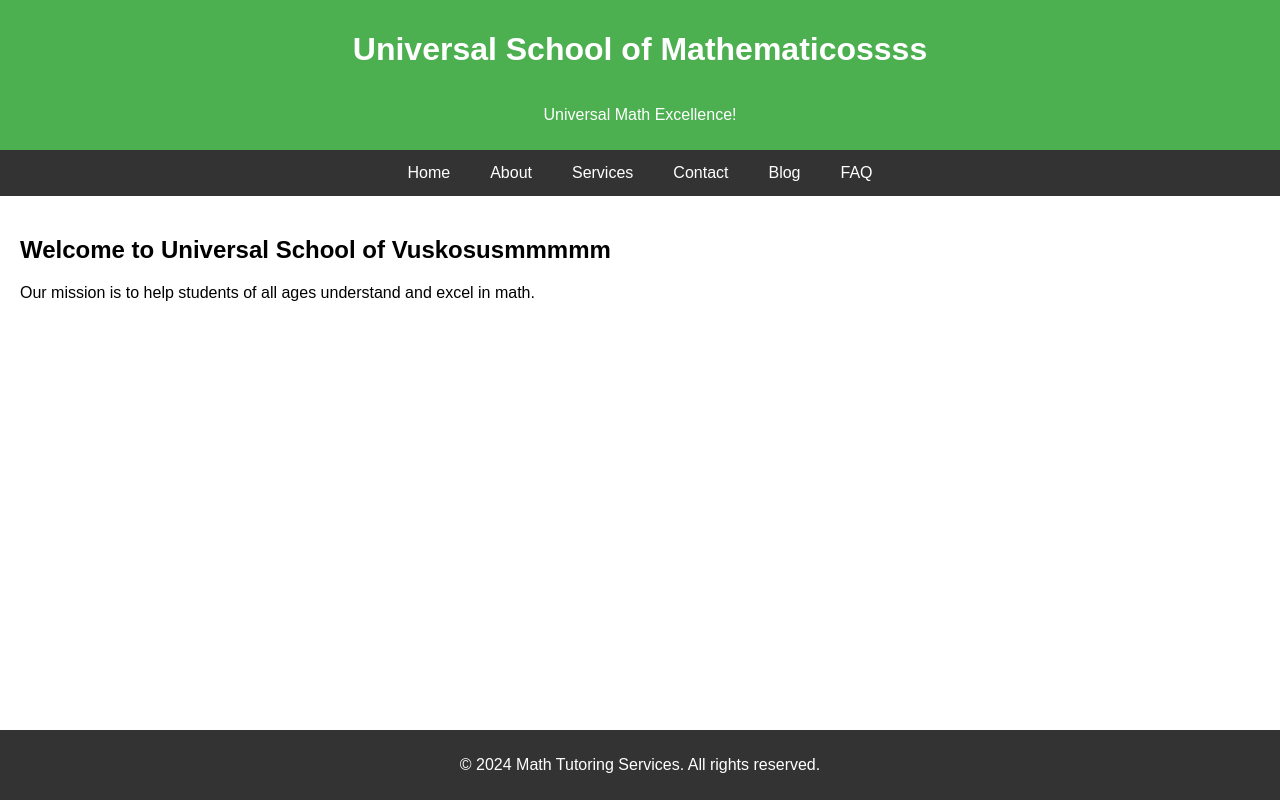
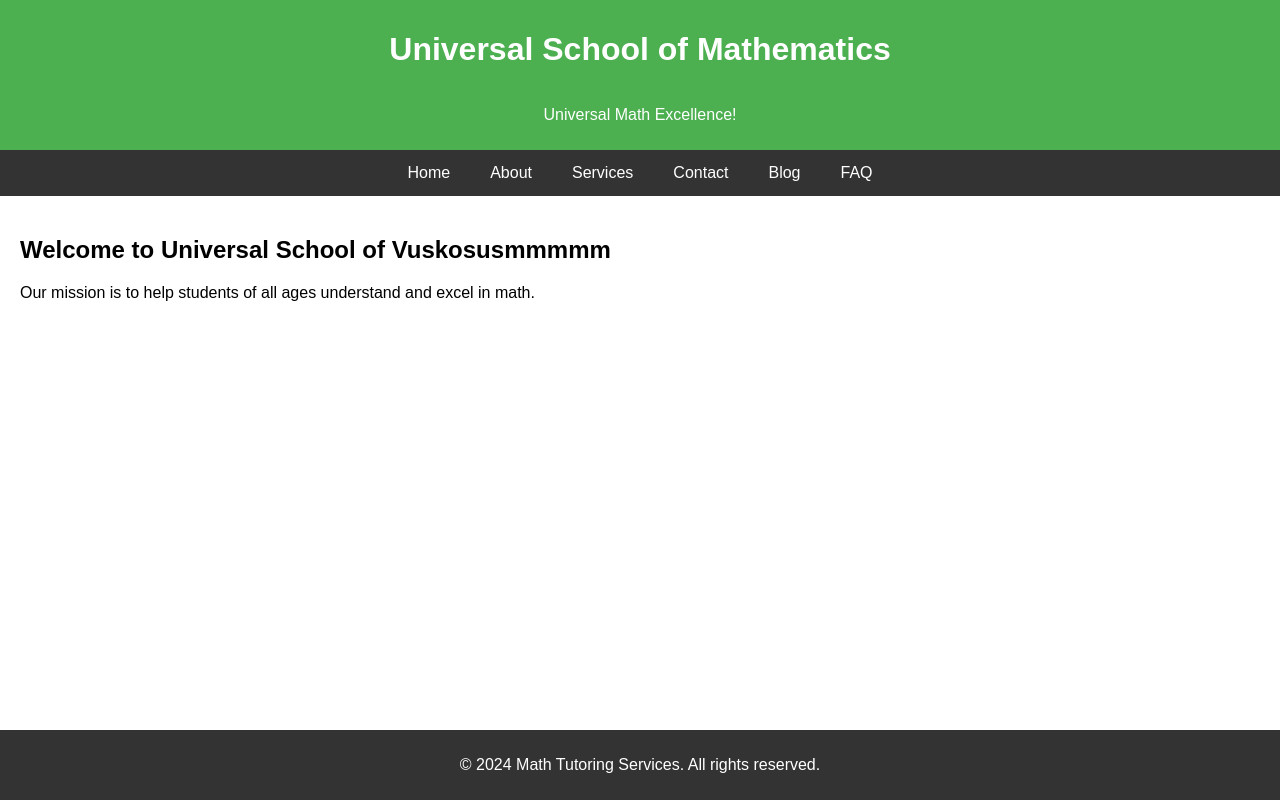
Before and after one commit to soylemezom/usmathematics, a plain HTML site: page index.html in a window 1280 px wide. Drawn offline with Linux system fonts and the light colour scheme.

Commit message:
Update index.html

```diff
--- a/index.html
+++ b/index.html
@@ -24,7 +24,7 @@
 </head>
 <body>
     <header>
-        <h1 class="moving-title">Universal School of Mathematicossss</h1>
+        <h1 class="moving-title">Universal School of Mathematics</h1>
         <p>Universal Math Excellence!</p>
     </header>
 </body>
```
